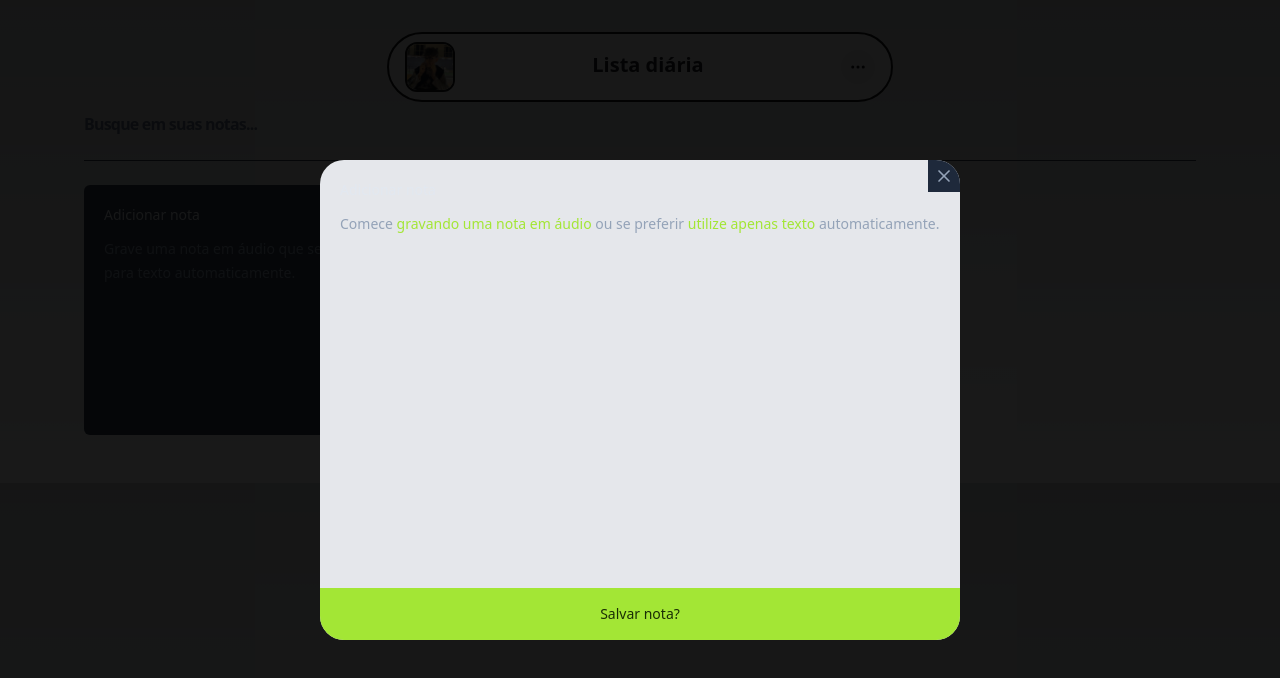
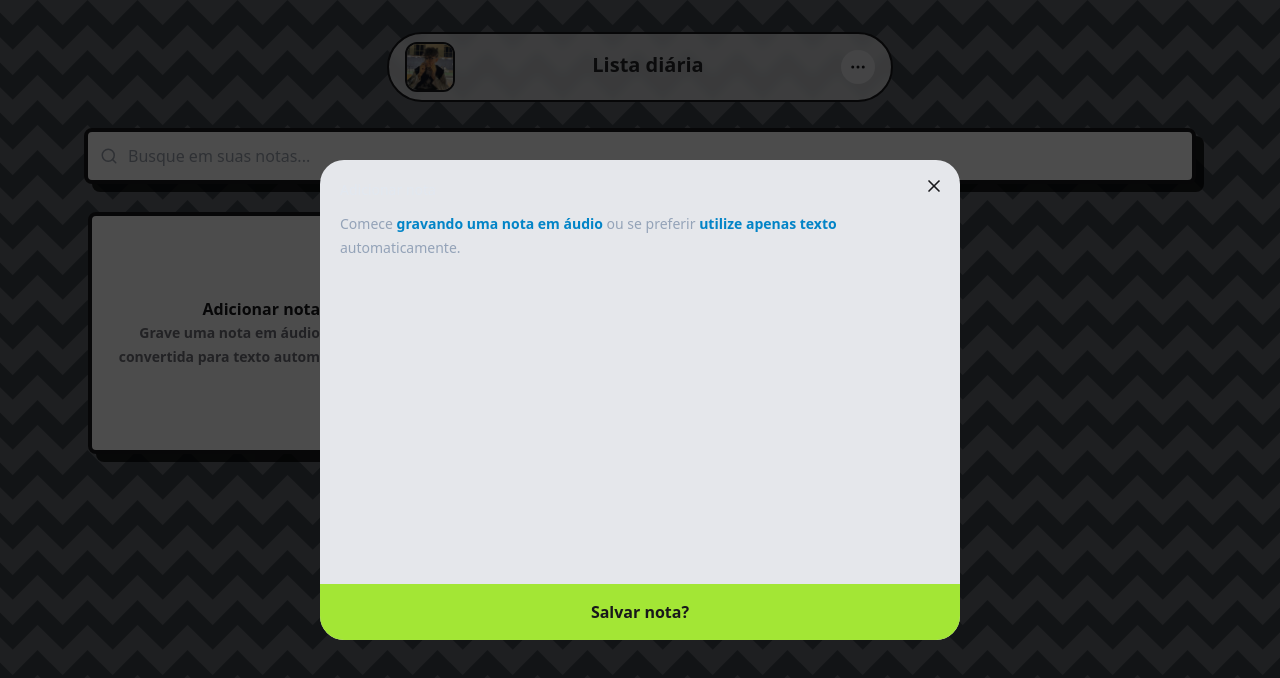
Before and after one commit to rodrigueslucas062/task-manager, a Next.js app: page /notepad in a window 1280 px wide. Both pictures are taken after a click on the button 261 px from the left and 310 px from the top of the page. Shown: the top 678 px of the page. Built offline with nearby package versions, Linux system fonts and the light colour scheme.

Commit message:
💄 Redesign of components

```diff
--- a/src/components/NoteCards/NewNoteCards.js
+++ b/src/components/NoteCards/NewNoteCards.js
@@ -7,6 +7,7 @@ const NewNoteCards = ({ onNoteCreated }) => {
   const [shouldShowOnBoarding, setShouldShowOnBoarding] = useState(true);
   const [content, setContent] = useState("");
   const [isRecording, setIsRecording] = useState(false);
+  const shadowStyle = { boxShadow: "8px 8px 0px rgba(0, 0, 0, 0.75)" };
 
   function handleStartEditor() {
     setShouldShowOnBoarding(false);
@@ -69,20 +70,21 @@ const NewNoteCards = ({ onNoteCreated }) => {
 
   return (
     <Dialog.Root>
-      <Dialog.Trigger className="flex flex-col rounded-md text-left bg-slate-700 p-5 space-y-3 overflow-hidden relative hover:ring-2 hover:ring-slate-600">
-        <span className="text-sm font-medium text-slate-200">
-          Adicionar nota
-        </span>
-        <p className="text-sm leading-6 text-slate-400 ">
+      <Dialog.Trigger
+        className="rounded-lg inline-block m-1 max-md:px-2 p-3 relative bg-white border-4 border-zinc-900 text-zinc-900"
+        style={shadowStyle}
+      >
+        <span className="font-semibold text-zinc-900">Adicionar nota</span>
+        <p className="text-sm font-semibold leading-6 text-zinc-500 ">
           Grave uma nota em áudio que será convertida para texto
           automaticamente.
         </p>
       </Dialog.Trigger>
 
       <Dialog.Portal>
-        <Dialog.DialogOverlay className="inset-0 fixed bg-black/90">
+        <Dialog.DialogOverlay className="inset-0 fixed bg-black/70">
           <Dialog.DialogContent className="fixed z-10 inset-0 md:inset-auto max-md:top-[70%] lg:top-1/2 md:left-1/2 md:-translate-x-1/2 md:-translate-y-1/2 md:max-w-[640px] w-full md:h-[60vh] bg-gray-200 max-md:rounded-t-3xl lg:rounded-3xl flex flex-col outline-none overflow-hidden">
-            <Dialog.Close className="absolute right-0 top-0 bg-slate-800 p-1.5 text-slate-400 hover:text-slate-100">
+            <Dialog.Close className="hover:bg-gray-300 p-2 rounded-full absolute top-2 right-2 text-zinc-900">
               <X className="size-5" />
             </Dialog.Close>
 
@@ -98,7 +100,7 @@ const NewNoteCards = ({ onNoteCreated }) => {
                     <button
                       type="button"
                       onClick={handleStartRecording}
-                      className="font-medium text-lime-400 hover:underline"
+                      className="font-semibold text-sky-600 hover:underline"
                     >
                       gravando uma nota em áudio
                     </button>{" "}
@@ -106,7 +108,7 @@ const NewNoteCards = ({ onNoteCreated }) => {
                     <button
                       type="button"
                       onClick={handleStartEditor}
-                      className="font-medium text-lime-400 hover:underline"
+                      className="font-semibold text-sky-600 hover:underline"
                     >
                       utilize apenas texto
                     </button>{" "}
@@ -126,7 +128,7 @@ const NewNoteCards = ({ onNoteCreated }) => {
                 <button
                   type="button"
                   onClick={handleStopRecording}
-                  className="w-full flex items-center justify-center gap-2 bg-slate-900 py-4 text-center text-sm text-slate-300 outline-none font-medium hover:text-slate-100"
+                  className="w-full flex items-center justify-center gap-2 bg-slate-900 py-4 text-center text-slate-300 outline-none font-medium hover:text-slate-100"
                 >
                   <div className="size-3 rounded-full bg-red-500 animate-pulse" />
                   Gravando... (clique para parar)
@@ -135,7 +137,7 @@ const NewNoteCards = ({ onNoteCreated }) => {
                 <button
                   type="button"
                   onClick={hanleSaveNote}
-                  className="w-full bg-lime-400 py-4 text-center text-sm text-lime-950 outline-none font-medium hover:bg-lime-500"
+                  className="w-full bg-lime-400 py-4 text-center text-zinc-900 outline-none font-semibold hover:bg-lime-500"
                 >
                   Salvar nota?
                 </button>
--- a/src/components/NoteCards/NoteCards.js
+++ b/src/components/NoteCards/NoteCards.js
@@ -1,8 +1,15 @@
 import * as Dialog from "@radix-ui/react-dialog";
-import { DialogContent } from "@radix-ui/themes";
 import { formatDistanceToNow } from "date-fns";
 import { ptBR } from "date-fns/locale";
 import { X } from "lucide-react";
+
+const availableColors = [
+  "bg-amber-200",
+  "bg-sky-300",
+  "bg-emerald-300",
+  "bg-pink-200",
+  "bg-white",
+];
 
 const NoteCardProps = {
   id: String,
@@ -14,46 +21,63 @@ const handleDeleteNote = {
   id: String,
   date: Date,
   content: String,
-}
+};
 
 const NoteCards = (NoteCardProps, handleDeleteNote) => {
+  const randomColor =
+    availableColors[Math.floor(Math.random() * availableColors.length)];
+  const shadowStyle = { boxShadow: "8px 8px 0px rgba(0, 0, 0, 0.75)" };
+
   return (
     <Dialog.Root>
-      <Dialog.Trigger className="flex flex-col rounded-md text-left bg-slate-800 p-5 gap-3 overflow-hidden relative outline-none hover:ring-2 hover:ring-slate-600 focus-visible:ring-2 focus-visible:ring-lime-400">
-        <span className="text-sm font-medium text-slate-300">
-          {formatDistanceToNow(NoteCardProps.date, {locale: ptBR,  addSuffix: true})}
+      <Dialog.Trigger
+        className={`flex flex-col rounded-lg m-1 text-left p-3 md:px-2 relative border-4 border-zinc-900 ${randomColor}`}
+        style={shadowStyle} >
+        {" "}
+        <span className="font-semibold text-zinc-600">
+          {formatDistanceToNow(NoteCardProps.date, {
+            locale: ptBR,
+            addSuffix: true,
+          })}
         </span>
-        <p className="text-sm leading-6 text-slate-400 ">
+        <p className="leading-6 font-semibold text-zinc-900 ">
           {NoteCardProps.content}
         </p>
-        <div className="absolute bottom-0 left-0 right-0 h-1/2 bg-gradient-to-t from-black/60 to-black/0 pointer-events-none"></div>
+        <div className="absolute bottom-0 left-0 right-0 h-1/2 bg-gradient-to-t from-black/30 to-black/0 pointer-events-none"></div>
       </Dialog.Trigger>
+
       <Dialog.Portal>
-        <Dialog.DialogOverlay className="inset-0 fixed bg-black/90">
-        <Dialog.DialogContent className="fixed z-10 inset-0 md:inset-auto max-md:top-[70%] lg:top-1/2 md:left-1/2 md:-translate-x-1/2 md:-translate-y-1/2 md:max-w-[640px] w-full md:h-[60vh] bg-gray-200 max-md:rounded-t-3xl lg:rounded-3xl flex flex-col outline-none overflow-hidden">
-            <Dialog.Close className="absolute right-0 top-0 bg-slate-800 p-1.5 text-slate-400 hover:text-slate-100">
-                <X className="size-5"/>
+        <Dialog.DialogOverlay className="inset-0 fixed bg-black/70">
+          <Dialog.DialogContent className="fixed z-10 inset-0 md:inset-auto max-md:top-[70%] lg:top-1/2 md:left-1/2 md:-translate-x-1/2 md:-translate-y-1/2 md:max-w-[640px] w-full md:h-[60vh] bg-gray-200 max-md:rounded-t-3xl lg:rounded-3xl flex flex-col outline-none overflow-hidden">
+            <Dialog.Close className="hover:bg-gray-300 p-2 rounded-full absolute top-2 right-2 text-zinc-900">
+              <X className="size-5" />
             </Dialog.Close>
             <div className="flex flex-1 flex-col gap-3 p-5">
-              <span className="text-sm font-medium text-slate-300">
-                {formatDistanceToNow(NoteCardProps.date, {locale: ptBR, addSuffix: true,})}
+              <span className="font-semibold text-zinc-600">
+                {formatDistanceToNow(NoteCardProps.date, {
+                  locale: ptBR,
+                  addSuffix: true,
+                })}
               </span>
-              <p className="text-sm leading-6 text-slate-400 ">
+              <p className="leading-6 font-semibold text-zinc-900 ">
                 {NoteCardProps.content}
               </p>
             </div>
-            <button type="button" onClick={NoteCardProps.handleDeleteNote} className="w-full bg-slate-800 py-4 text-center text-sm text-slate-300 outline-none font-medium group" >
+            <button
+              type="button"
+              onClick={NoteCardProps.handleDeleteNote}
+              className="w-full bg-slate-800 py-4 text-center text-slate-300 outline-none font-semibold group"
+            >
               Deseja{" "}
               <span className="text-red-400 group-hover:underline">
                 apagar essa nota?
               </span>
             </button>
           </Dialog.DialogContent>
-          {/* </DialogDialogContent> */}
         </Dialog.DialogOverlay>
       </Dialog.Portal>
     </Dialog.Root>
   );
-}
+};
 
 export default NoteCards;
--- a/src/components/NoteCards/Notepad.jsx
+++ b/src/components/NoteCards/Notepad.jsx
@@ -1,11 +1,13 @@
-
 import { useEffect, useState } from "react";
 import NewNoteCards from "./NewNoteCards";
 import NoteCards from "./NoteCards";
+import { Search } from "lucide-react";
+
 
 const NotepadCards = () => {
     const [search, setSearch] = useState('')
     const [notes, setNotes] = useState([])
+    const shadowStyle = { boxShadow: "8px 8px 0px rgba(0, 0, 0, 0.75)" };
 
     useEffect(() => {
         const notesOnStorage = localStorage.getItem('notes')
@@ -44,18 +46,18 @@ const NotepadCards = () => {
         : notes
 
     return (
-        <div className="mx-auto max-w-6xl my-12 space-y-6 px-5 pt-16">
-            {/* <Image src={Logo} width={100} height={100} alt="Logo image"/> */}
-
-            <form className="w-full">
+        <section className="zig-zag min-h-screen min-w-screen">
+            <div className="mx-auto max-w-6xl space-y-6 px-5">
+                <form className="w-full pt-32">
+                    <div className="relative rounded-lg inline-block w-full bg-white border-4 border-zinc-900 text-zinc-900" style={shadowStyle}>
                         <input
                             type="text"
                             placeholder="Busque em suas notas..."
-                    className="w-full bg-transparent font-semibold tracking-tighter outline-none placeholder:text-slate-500"
-                    onChange={handleSearch}
-                />
+                            className="block w-full focus:outline-none rounded-xl border-0 py-3 text-gray-900 bg-white placeholder:text-gray-400 pl-10"
+                            onChange={handleSearch} />
+                        <Search size={18} className="absolute left-3 top-1/2 transform -translate-y-1/2 text-gray-400" />
+                    </div>
                 </form>
-            <div className="h-px bg-slate-700"></div>
                 <div className="grid grid-cols-1 md:grid-cols-2 lg:grid-cols-3 gap-6 auto-rows-[250px]">
                     <NewNoteCards onNoteCreated={onNoteCreated} />
 
@@ -64,6 +66,7 @@ const NotepadCards = () => {
                     })}
                 </div>
             </div>
+        </section>
     );
 };
 
```
Lines whose indentation alone changed are shown as unchanged.
